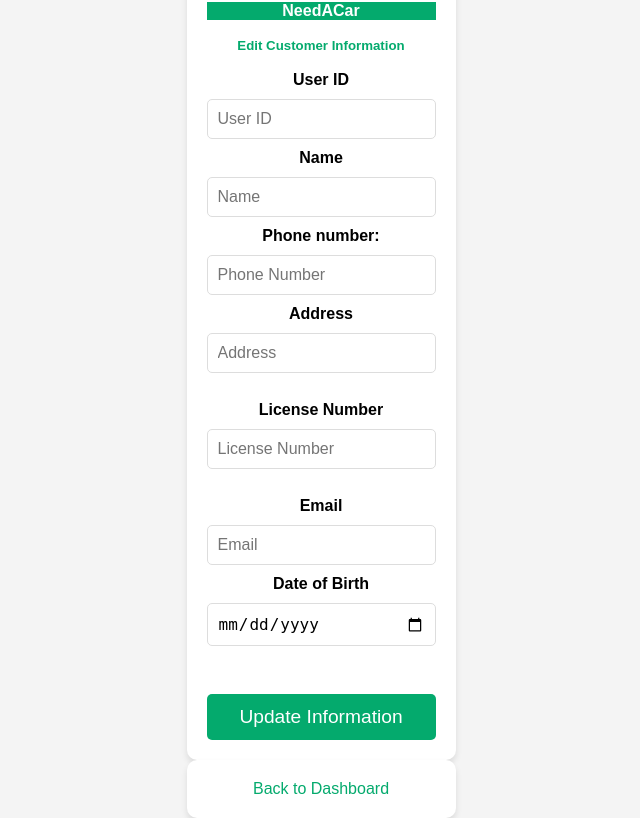
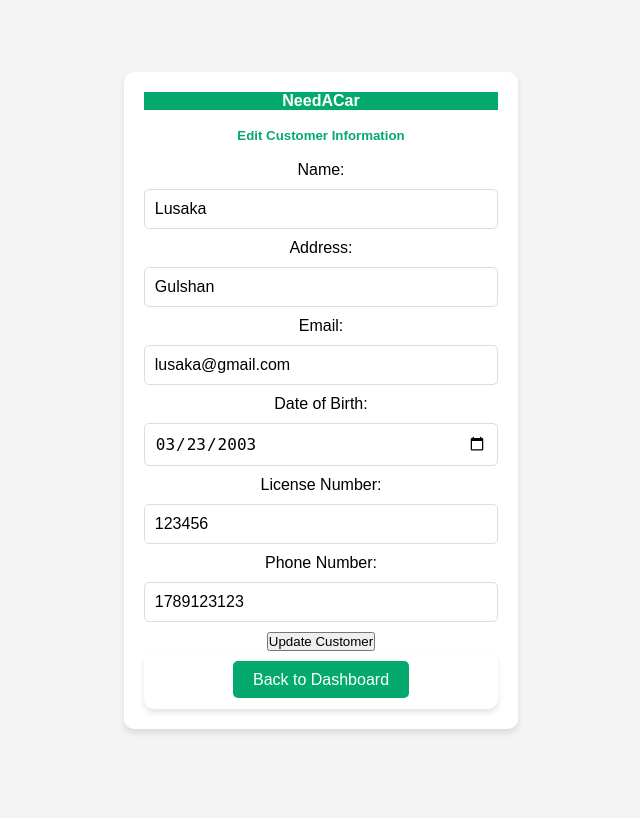
Before and after one commit to Lusaka2003/CSE370Project, a PHP site: page /modifycustomerinfo.php?user_id=1 in a window 1280 px wide. Shown: the whole page, without its empty margins (319-959 px from the left). After the commit the page ends 733 px from the top, so only its background shows below. Run offline with PHP 8.4, Linux system fonts and the light colour scheme; data comes from the database, SQL or seed files in the repository.

Commit message:
Update modifycustomerinfo.php

```diff
--- a/modifycustomerinfo.php
+++ b/modifycustomerinfo.php
@@ -1,125 +1,91 @@
 <?php
-include "connect.php";
+require_once("connect.php");
 
-// Declare variables
-$user_id = $name = $phone = $address = $license = $email = $date_of_birth = "";
-$user_idErr = $nameErr = $phoneErr = $addressErr = $licenseErr = $emailErr = $date_of_birthErr = "";
+// Check if user_id is set in the URL
+if (isset($_GET['user_id'])) {
+    $user_id = $_GET['user_id'];
 
-// If the form is submitted
-if ($_SERVER["REQUEST_METHOD"] == "POST") {
-    // Capture the form data
-    $user_id = $_POST['USER_ID'];
+    // Fetch the customer data based on the user_id
+    $sql = "SELECT * FROM customer WHERE USER_ID = ?";
+    $stmt = $conn->prepare($sql);
+    $stmt->bind_param("i", $user_id);
+    $stmt->execute();
+    $result = $stmt->get_result();
+
+    if ($result->num_rows > 0) {
+        $row = $result->fetch_assoc();
+    } else {
+        echo "Customer not found!";
+        exit();
+    }
+} else {
+    echo "Invalid request!";
+    exit();
+}
+
+// Handling form submission (for example, updating customer data)
+if ($_SERVER['REQUEST_METHOD'] == 'POST') {
     $name = $_POST['name'];
-    $phone = $_POST['phone'];
     $address = $_POST['address'];
-    $license = $_POST['license'];
     $email = $_POST['email'];
     $date_of_birth = $_POST['date_of_birth'];
+    $license_no = $_POST['license_no'];
+    $phone = $_POST['phone'];
 
-    // Validate that USER_ID is not empty
-    if (empty($user_id)) {
-        $user_idErr = "User ID is required.";
-    }
+    // Update customer data in the database
+    $update_sql = "UPDATE customer SET Name = ?, address = ?, email = ?, date_of_birth = ?, License_No = ?, phone = ? WHERE USER_ID = ?";
+    $stmt = $conn->prepare($update_sql);
+    $stmt->bind_param("ssssssi", $name, $address, $email, $date_of_birth, $license_no, $phone, $user_id);
 
-    // If there are no validation errors, proceed to update the data
-    if (empty($user_idErr) && empty($nameErr) && empty($phoneErr) && empty($addressErr) && empty($licenseErr) && empty($emailErr) && empty($date_of_birthErr)) {
-        // Prepare SQL query to update customer data based on USER_ID
-        $query = "UPDATE customer
-                  SET Name = '$name', phone = '$phone', address = '$address', License_No = '$license', email = '$email', date_of_birth = '$date_of_birth'
-                  WHERE USER_ID = '$user_id'";
-
-        if (mysqli_query($conn, $query)) {
-            echo "Customer information updated successfully!";
-            // Redirect back to the dashboard or wherever you want after the update
-            header("Location: admin_dashboard.php");
-            exit();
-        } else {
-            echo "Error: " . mysqli_error($conn);
-        }
+    if ($stmt->execute()) {
+        // echo "Customer data updated successfully!";
+    } else {
+        echo "Error updating customer data.";
     }
 }
-
-// Check if USER_ID is provided for the form (via POST) to update
-if (isset($_POST['USER_ID'])) {
-    $user_id = $_POST['USER_ID'];
-    $sql = "SELECT * FROM customer WHERE USER_ID = '$user_id'";
-    $result = mysqli_query($conn, $sql);
-    if (mysqli_num_rows($result) > 0) {
-        $row = mysqli_fetch_assoc($result);
-        // Pre-fill the form with the existing data
-        $name = $row['Name'];
-        $phone = $row['phone'];
-        $address = $row['address'];
-        $license = $row['License_No'];
-        $email = $row['email'];
-        $date_of_birth = $row['date_of_birth'];
-    } else {
-        echo "Customer not found!";
-        exit;
-    }
-}
-
 ?>
 
 <!DOCTYPE html>
 <html lang="en">
 <head>
-    <meta charset="UTF-8">
-    <meta name="viewport" content="width=device-width, initial-scale=1.0">
-    <title>Edit Customer Information</title>
-    <link rel="stylesheet" href="styleeditcustomer.css">
+    <meta charset="UTF-8" />
+    <meta name="viewport" content="width=device-width, initial-scale=1.0" />
+    <link rel="stylesheet" href="styleeditcustomer.css" />
+    <title>Edit Customer</title>
 </head>
 <body>
+    <!-- <h1>Edit Customer Information</h1> -->
 
-    <br>
-<form action="<?php echo htmlspecialchars($_SERVER["PHP_SELF"]); ?>" method="post">
+    <form method="POST" action="modifycustomerinfo.php?user_id=<?php echo $user_id; ?>">
     <div class="container">
-        <h4 style="color:white; background-color:#04AA6D">NeedACar</h4>
+    <h4 style="color:white; background-color:#04AA6D">NeedACar</h4>
         <br>
         <h5 style="color:#04AA6D;">Edit Customer Information</h5>
         <br>
-        <!-- User ID input field -->
-        <label for="user_id"><b>User ID</b></label><br>
-        <input type="text" placeholder="User ID" name="USER_ID" value="<?php echo $user_id; ?>" required>
-        <span class="error"><?php echo $user_idErr; ?></span><br>
+        <label for="name">Name:</label>
+        <input type="text" name="name" value="<?php echo htmlspecialchars($row['Name']); ?>" required /><br>
 
-        <!-- Name field -->
-        <label for="name"><b>Name</b></label><br>
-        <input type="text" placeholder="Name" name="name" value="<?php echo $name; ?>" required>
-        <span class="error"><?php echo $nameErr; ?></span><br>
+        <label for="address">Address:</label>
+        <input type="text" name="address" value="<?php echo htmlspecialchars($row['address']); ?>" required /><br>
 
-        <!-- Phone number field -->
-        <label for="phone"><b>Phone number:</b></label><br>
-        <input type="tel" placeholder="Phone Number" name="phone" value="<?php echo $phone; ?>" required>
-        <span class="error"><?php echo $phoneErr; ?></span><br>
+        <label for="email">Email:</label>
+        <input type="email" name="email" value="<?php echo htmlspecialchars($row['email']); ?>" required /><br>
 
-        <!-- Address field -->
-        <label for="address"><b>Address</b></label><br>
-        <input type="text" placeholder="Address" name="address" value="<?php echo $address; ?>" required><br>
-        <span class="error"><?php echo $addressErr; ?></span><br>
+        <label for="date_of_birth">Date of Birth:</label>
+        <input type="date" name="date_of_birth" value="<?php echo htmlspecialchars($row['date_of_birth']); ?>" required /><br>
 
-        <!-- License number field -->
-        <label for="license"><b>License Number</b></label><br>
-        <input type="text" placeholder="License Number" name="license" value="<?php echo $license; ?>" required><br>
-        <span class="error"><?php echo $licenseErr; ?></span><br>
+        <label for="license_no">License Number:</label>
+        <input type="text" name="license_no" value="<?php echo htmlspecialchars($row['License_No']); ?>" required /><br>
 
-        <!-- Email field -->
-        <label for="email"><b>Email</b></label><br>
-        <input type="email" placeholder="Email" name="email" value="<?php echo $email; ?>" required>
-        <span class="error"><?php echo $emailErr; ?></span><br>
+        <label for="phone">Phone Number:</label>
+        <input type="text" name="phone" value="<?php echo htmlspecialchars($row['phone']); ?>" required /><br>
 
-        <!-- Date of birth field -->
-        <label for="date_of_birth"><b>Date of Birth</b></label><br>
-        <input type="date" placeholder="Enter Date of Birth" name="date_of_birth" value="<?php echo $date_of_birth; ?>" required>
-        <span class="error"><?php echo $date_of_birthErr; ?></span><br>
-        <br>
-        <button type="submit" class="registerbtn">Update Information</button>
+        <button type="submit">Update Customer</button>
+        </form>
+    <div class="container signin">
+    <p><a href="admin_dashboard.php" style="background-color:  #04AA6D; color: white; padding: 10px 20px; text-decoration: none; border-radius: 5px;">Back to Dashboard</a></p>
     </div>
-
-    <div class="container signin">
-        <p><a href="admin_dashboard.php">Back to Dashboard</a></p>
-    </div>
-</form>
+</div>
 
 </body>
 </html>
```
